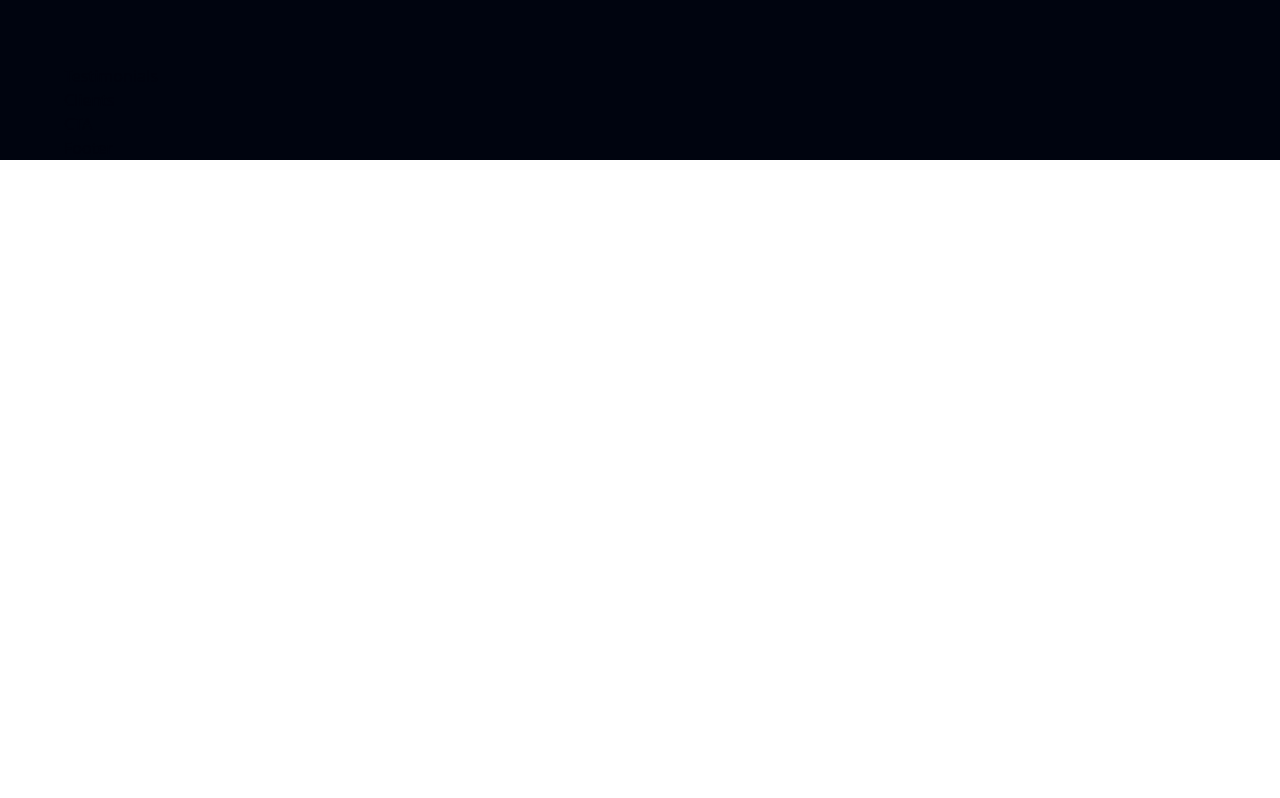
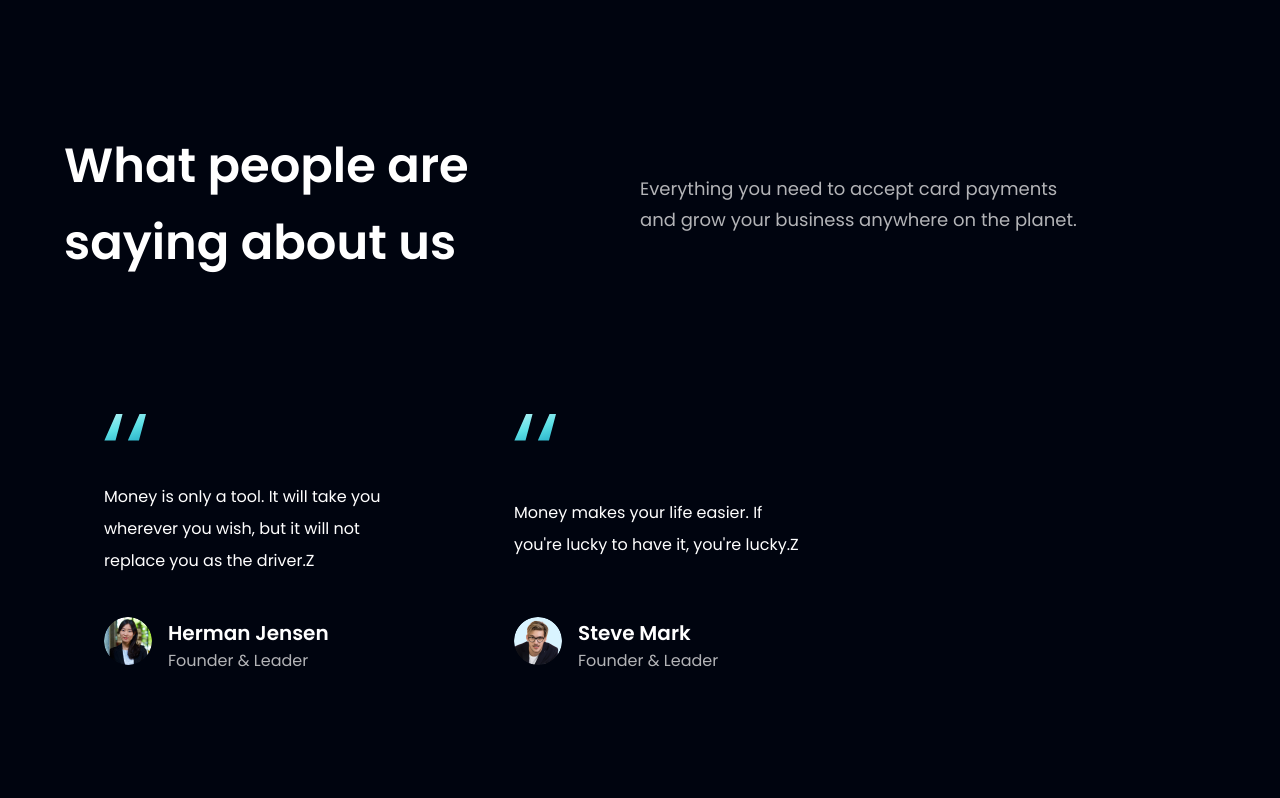
Before and after one commit to zidvsd/bank-app, a React (Vite) app: page / in a window 1280 px wide. Shown: the part 2802-3600 px from the top of the page. Before the commit the page ends 2962 px from the top, so only its background shows below. Built offline with nearby package versions, Linux system fonts and the light colour scheme.

Commit message:
Added Testimonial Section

```diff
--- a/src/components/Clients.jsx
+++ b/src/components/Clients.jsx
@@ -1,7 +1,24 @@
 import React from "react";
-
+import styles from "../style";
+import { clients } from "../constants";
 const Clients = () => {
-  return <div>Clients</div>;
+  return (
+    <section className={`${styles.flexCenter} my-4`}>
+      {/* <div className={`${styles.flexCenter} flex-wrap w-full`}>
+        {clients.map((client) => (
+          <div
+            key={client.id}
+            className={`flex-1 ${styles.flexCenter}  sm:min-w-[120px]`}
+          >
+            <img
+              src={client.logo}
+              className="object-contain sm:w-[192px] w-[100px] "
+              alt=""
+            />
+          </div>
+        ))}
+      </div> */}
+    </section>
+  );
 };
-
 export default Clients;
--- a/src/components/FeedbackCard.jsx
+++ b/src/components/FeedbackCard.jsx
@@ -1,7 +1,29 @@
 import React from "react";
-
-const FeedbackCard = () => {
-  return <div>FeedbackCard</div>;
+import { quotes } from "../assets";
+const FeedbackCard = ({ content, name, title, img }) => {
+  return (
+    <div className="flex justify-between flex-col px-10 py-12 rounded-md max-w-[370px] md:mr-10 sm:mr-5 mr-0 my-5 feedback-card">
+      <img
+        src={quotes}
+        alt="quotes"
+        className="w-[42px] h-[27px] object-contain"
+      />
+      <p className="font-poppins leading-[32px] text-secondary my-10 font-normal">
+        {content}Z
+      </p>
+      <div className="flex flex-row">
+        <img src={img} alt="name" className="w-[48px] h-[48px] rounded-full" />
+        <div className="flex flex-col ml-4 ">
+          <h4 className="font-poppins leading-[32px] text-xl text-secondary font-semibold ">
+            {name}
+          </h4>
+          <p className="font-poppins leading-[24px] text-dimWhite font-normal">
+            {title}
+          </p>
+        </div>
+      </div>
+    </div>
+  );
 };
 
 export default FeedbackCard;
--- a/src/components/Testimonials.jsx
+++ b/src/components/Testimonials.jsx
@@ -1,7 +1,37 @@
 import React from "react";
+import { feedback } from "../constants";
+import styles from "../style";
+import FeedbackCard from "./FeedbackCard";
 
 const Testimonials = () => {
-  return <div>Testimonials</div>;
+  return (
+    <section
+      className={`${styles.paddingY} ${styles.flexCenter} flex-col relative`}
+    >
+      {/* Background Gradient */}
+      <div className="absolute z-[0] w-[60%] -right-[50%] rounded-full blue__gradient top-[-50px]"></div>
+
+      {/* Content Area */}
+      <div className="w-full flex justify-between items-center md:flex-row flex-col sm:mb-16 mb-6 relative z-[1]">
+        <h1 className={styles.heading2}>
+          What people are <br className="sm:block hidden" /> saying about us
+        </h1>
+        <div className="w-full md:mt-0 mt-6">
+          <p className={`${styles.paragraph} text-left max-w-[450px]`}>
+            Everything you need to accept card payments and grow your business
+            anywhere on the planet.
+          </p>
+        </div>
+      </div>
+
+      {/* Feedback Cards */}
+      <div className="flex flex-wrap sm:justify-start justify-center w-full feedback-container relative z-[1]">
+        {feedback.map((card) => (
+          <FeedbackCard key={card.id} {...card} />
+        ))}
+      </div>
+    </section>
+  );
 };
 
 export default Testimonials;
```
